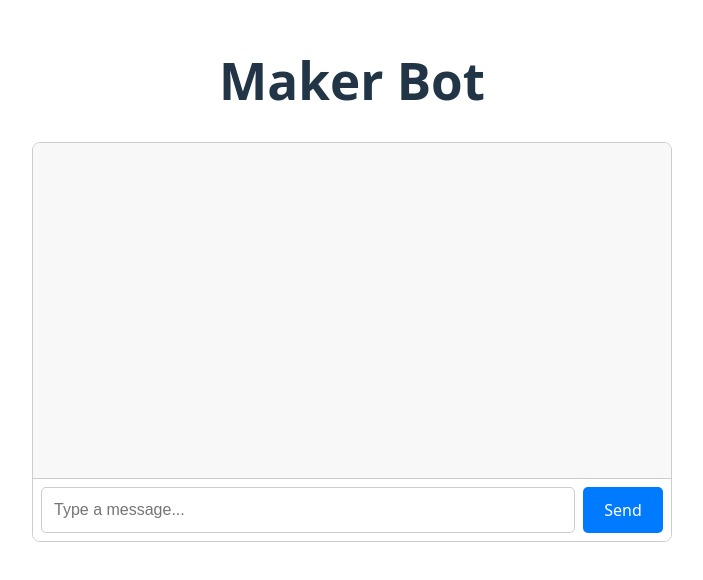
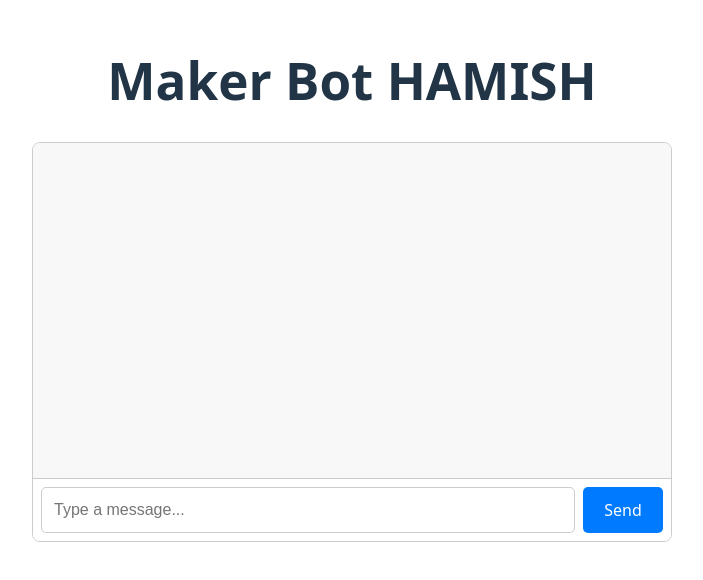
Before and after one commit to charlieWyatt/maker_bot, a Vue app in the folder frontend/: page / in a window 1280 px wide. Shown: the part 120-700 px from the top of the page, without its empty margins (288-991 px from the left). Built offline with nearby package versions, Linux system fonts and the light colour scheme.

Commit message:
Hamishes first commit

```diff
--- a/frontend/src/App.vue
+++ b/frontend/src/App.vue
@@ -4,7 +4,7 @@ import HelloWorld from './components/Chatbox.vue'
 
 <template>
   <div>
-    <h1>Maker Bot</h1>
+    <h1>Maker Bot HAMISH</h1>
     <HelloWorld/>
   </div>
 </template>
```
Also changed, not shown: 1 other file (tests, documents, lock files or other folders).
